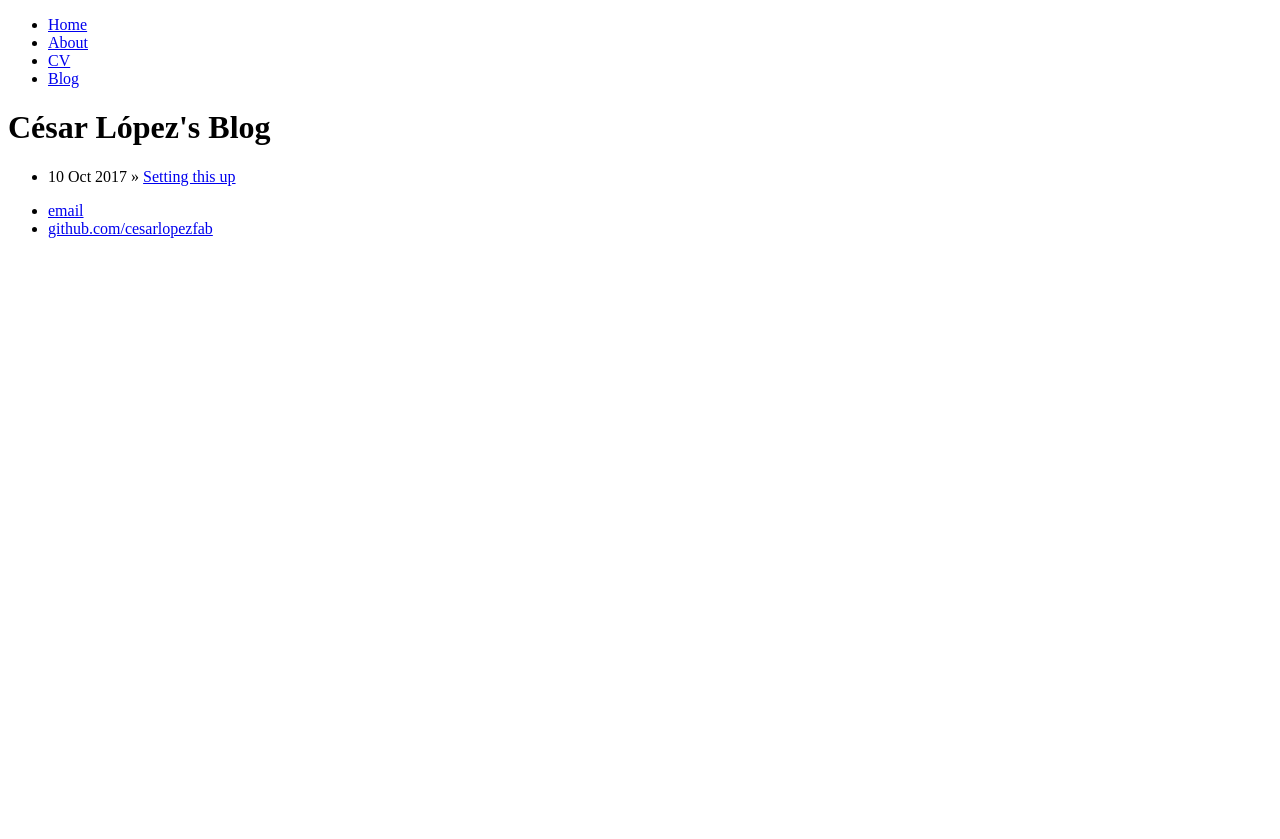
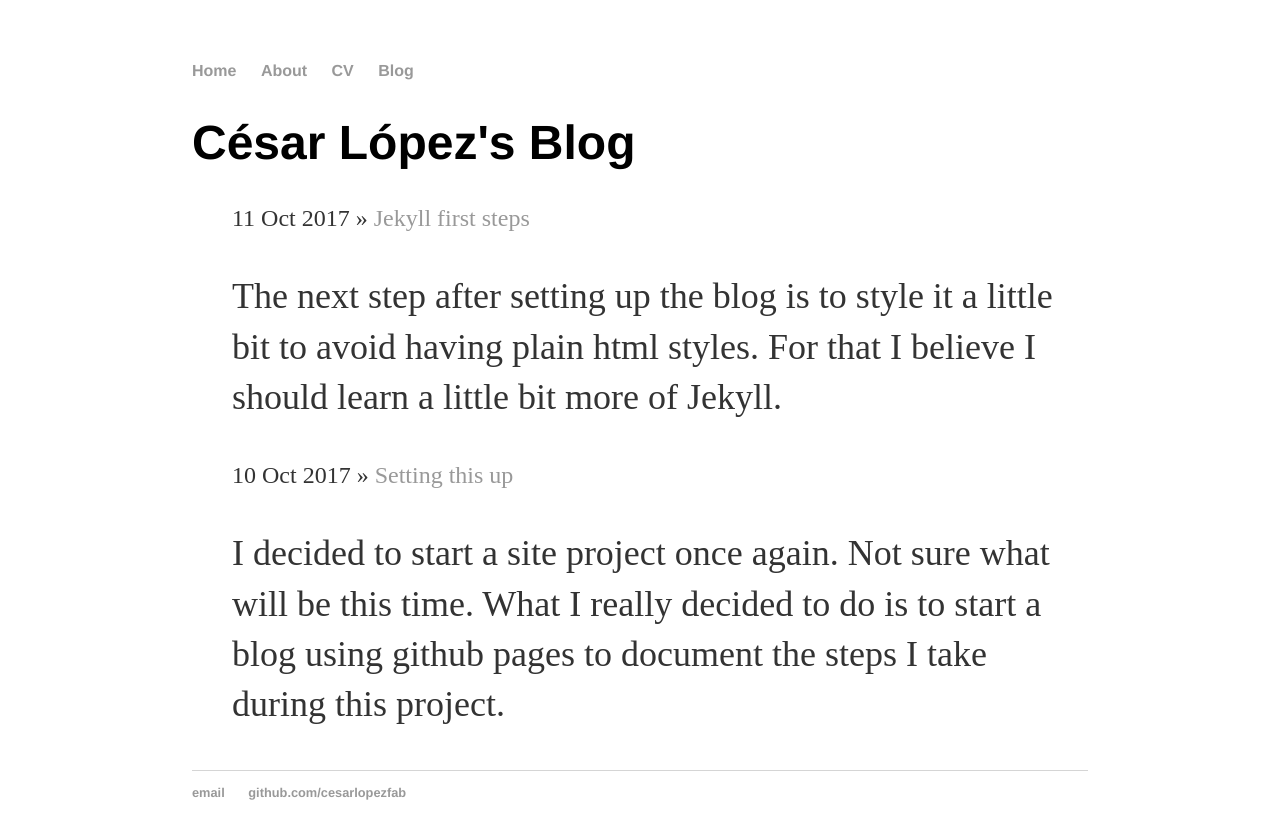
Before and after one commit to cesarlopezfab/cesarlopezfab.github.io, a Jekyll site: the page built from blog/index.html, in a window 1280 px wide. Shown: the top 839 px of the page. Built offline with Jekyll 4.4.1, drawn with Linux system fonts in a browser that asks for light colours.

Commit message:
Add today post and fix styles

```diff
--- a/_config.yml
+++ b/_config.yml
@@ -1,2 +1,3 @@
 name: César López
 markdown: kramdown
+excerpt_separator: <!--more-->
--- /dev/null
+++ b/_posts/2017-10-11-learning-jekyll.md
@@ -0,0 +1,41 @@
+---
+layout: post
+title: "Jekyll first steps"
+date: 2017-10-11
+tags: jekyll
+---
+
+
+The next step after setting up the blog is to style it a little bit to avoid having plain html styles. For that I believe I should learn a little bit more of Jekyll.
+<!--more-->
+Right now it looks like this:
+![Unstyled blog]({{ "/assets/unstyled-blog.png" | absolute_url }})
+
+And actually the real problem was that I was missing the css file:
+![css not found]({{ "/assets/css-not-found.png" | absolute_url }})
+
+I think I'll have to look for a nicer style anyway but for the moment is fine.
+
+Estimation: 30 mins
+
+Real time, kind of 30 mins. 15 mins until I looked at the console and show the error :D
+
+But I learnt
+
+- how to add images,
+- use excerpts
+- and add code code snippets
+
+{% highlight ruby linenos %}
+def show
+  @widget = Widget(params[:id])
+  respond_to do |format|
+    format.html # show.html.erb
+    format.json { render json: @widget }
+  end
+end
+{% endhighlight %}
+
+Resources:
+
+[Jekyll doc on posts](https://jekyllrb.com/docs/posts/)
--- a/blog/index.html
+++ b/blog/index.html
@@ -6,7 +6,10 @@
 <ul class="posts">
 
   {% for post in site.posts %}
-    <li><span>{{ post.date | date_to_string }}</span> &raquo; <a href="{{ post.url }}" title="{{ post.title }}">{{ post.title }}</a></li>
+    <li>
+      <span>{{ post.date | date_to_string }}</span> &raquo; <a href="{{ post.url }}" title="{{ post.title }}">{{ post.title }}</a>
+      {{ post.excerpt }}
+    </li>
   {% endfor %}
 
 </ul>
--- /dev/null
+++ b/css/main.css
@@ -0,0 +1,29 @@
+body { margin: 60px auto; width: 70%; }
+
+a { text-decoration: none; color: #999; }
+a:hover { text-decoration: underline; }
+
+p, ul { font-size: 1.5em; line-height: 1.4em; color: #333; }
+
+h1, h2, h3, h4 { font-family: 'Helvetica', 'Arial', 'Sans-Serif'; }
+h1 { font-size: 3em;  }
+h2 { font-size: 2.7em; }
+h3 { font-size: 2.3em; }
+h4 { font-size: 1.9em; }
+
+nav ul, footer ul { font-size: 1em; font-family: 'Helvetica', 'Arial', 'Sans-Serif'; padding: 0px; list-style: none; font-weight: bold; }
+nav ul li, footer ul li { display: inline; margin-right: 20px; }
+
+footer { border-top: 1px solid #d5d5d5; font-size: .8em; }
+
+/* Blog */
+ul.posts { margin: 20px auto 40px; font-size: 1.5em; }
+ul.posts li { list-style: none; }
+
+/* CV */
+.cv { margin: 0px 0px 60px; }
+.cv h1 { font-size: 3em; }
+.cv h2 { font-size: 2em; }
+.cv address, .cv .download { font-family: 'Helvetica', 'Arial', 'Sans-Serif'; }
+.cv address, .cv p { font-size: 1.2em; }
+.cv .download { float: right; font-size: .8em; text-transform: uppercase; }
```
Also changed, not shown: _posts/2017-10-10-setting-this-up.md (+1 -1 lines), assets/css-not-found.png (added), assets/unstyled-blog.png (added).
